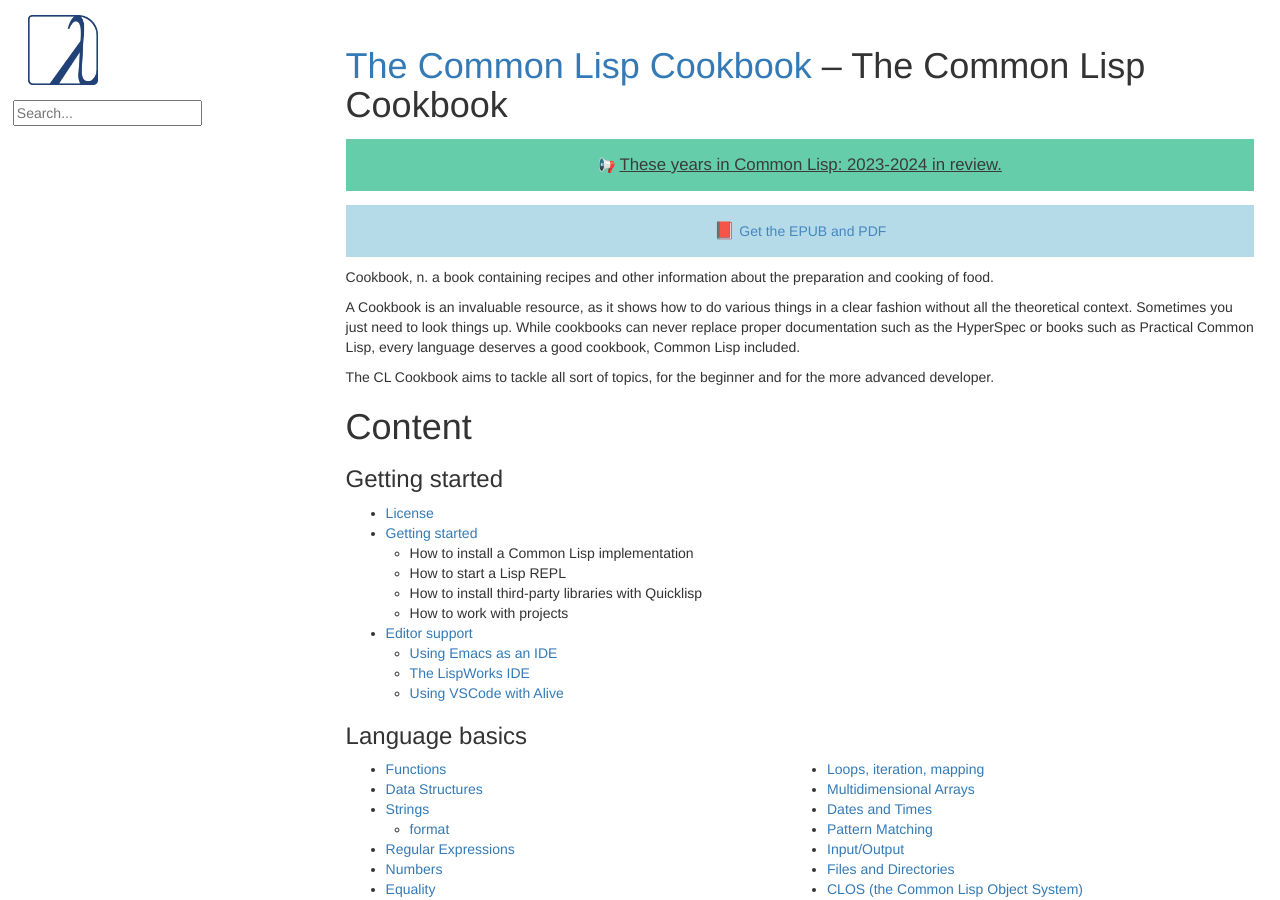
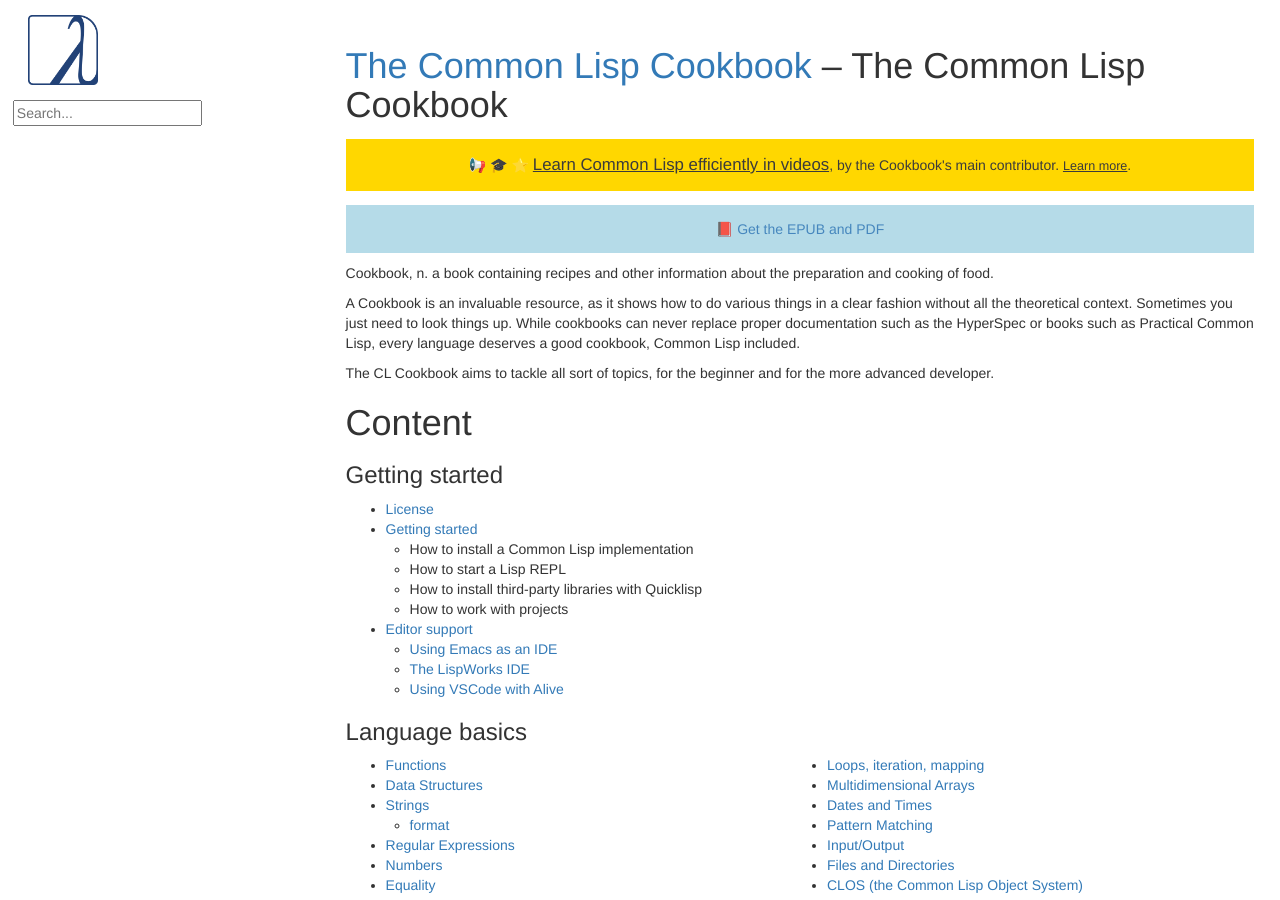
Before and after one commit to LispCookbook/cl-cookbook, a Jekyll site: the page built from index.md, in a window 1280 px wide and 900 px high. Built offline with Jekyll 4.4.1, drawn with Linux system fonts in a browser that asks for light colours.

Commit message:
banner update

```diff
--- a/_layouts/chapter.html
+++ b/_layouts/chapter.html
@@ -4,27 +4,16 @@
 
   <!-- Announcement we can keep for 1 month or more. I remove it and re-add it from time to time. -->
 
-<!-- <p class="announce"> -->
-<!--   📢 👩‍🎓 ⭐ -->
-<!--   <a style="font-size: 120%" href="https://www.udemy.com/course/common-lisp-programming/?couponCode=LISP-IS-NOT-DEAD" -->
-<!--       title="Learn Lisp efficiently with a code-first approach. Getting started, CLOS, macros… 7 hours of content, and counting. This course is on the Udemy platform. Each chapter has free videos so you can judge before diving in. vindarel is (I am) the main contributor of this Cookbook. I teach what I learned the hard way.">NEW: learn CLOS in videos! (50% coupon)</a>, by the Cookbook's main contributor. -->
-<!--   <\!-- <strong> -->
-<!--        Get up to speed in CL in this 7h course, by the Cookbook's main contributor, on Udemy. -->
-<!--        </strong> -\-> -->
-<!--   <a style="font-size: 90%" href="https://github.com/vindarel/common-lisp-course-in-videos/">Learn more</a>. -->
-<!-- </p> -->
-
-<p class="announce announce-green">
-  📢
-  <a style="font-size: 120%" href="https://lisp-journey.gitlab.io/blog/these-years-in-common-lisp-2023-2024-in-review/"
-      title="">These years in Common Lisp: 2023-2024 in review.
+<p class="announce">
+  📢 🎓 ⭐
+  <a style="font-size: 120%" href="https://www.udemy.com/course/common-lisp-programming/?couponCode=LISP-IS-NOT-DEAD"
+      title="Learn Lisp efficiently with a code-first approach. Getting started, CLOS, macros… 7 hours of content, and counting. This course is on the Udemy platform. Each chapter has free videos so you can judge before diving in. vindarel is (I am) the main contributor of this Cookbook. I teach what I learned the hard way.">Learn Common Lisp efficiently in videos</a>, by the Cookbook's main contributor.
+  <a style="font-size: 90%" href="https://github.com/vindarel/common-lisp-course-in-videos/">Learn more</a>.
 </p>
-
 
   <p class="announce-neutral">
    📕 <a href="/cl-cookbook/#download-in-epub">Get the EPUB and PDF</a>
   </p>
-
 
 <div id="content"
   {{ content }}
```
